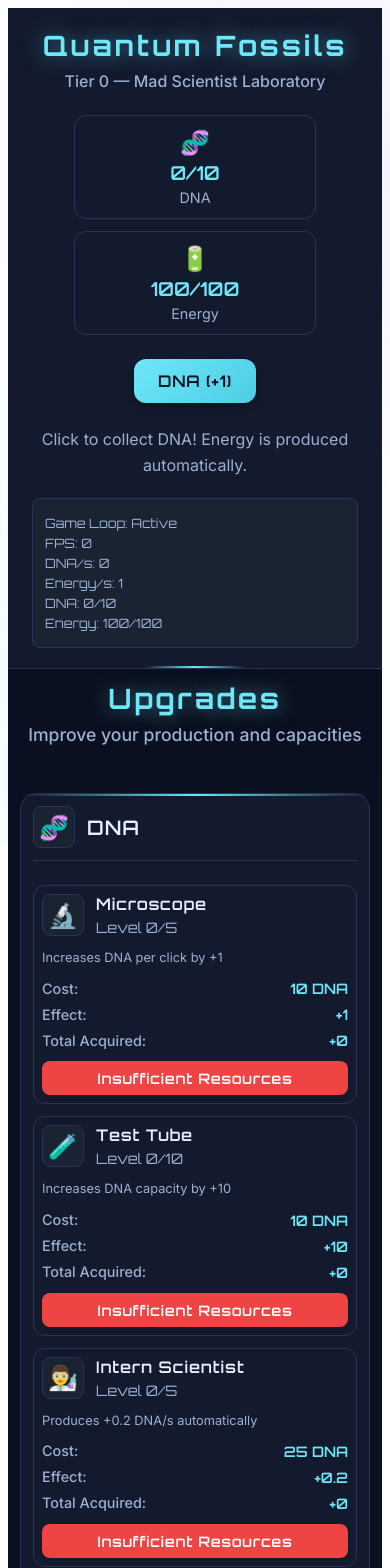
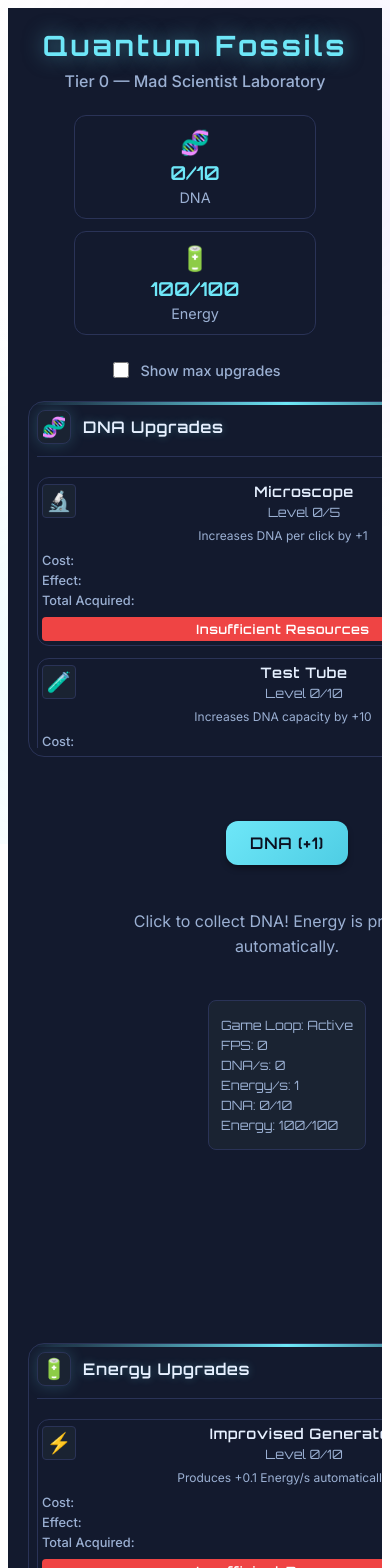
Before and after one commit to guilhermesmoreira/QuantumFossils, a React (Vite) app: page / in a window 390 px wide. Shown: the top 1568 px of the page. Built offline with nearby package versions, Linux system fonts and the light colour scheme; the HTML template or start-up script is replaced by a standard one.

Commit message:
tier0_0.1.1 - Bars on side

```diff
--- a/src/App.module.css
+++ b/src/App.module.css
@@ -153,14 +153,178 @@
   box-shadow: var(--shadow-md);
 }
 
+.upgradeFilter {
+  display: flex;
+  justify-content: center;
+  margin: var(--space-lg) 0;
+}
+
+.checkboxLabel {
+  display: flex;
+  align-items: center;
+  gap: var(--space-sm);
+  cursor: pointer;
+  font-size: 0.9rem;
+  color: var(--color-text-secondary);
+  transition: var(--transition-normal);
+}
+
+.checkboxLabel:hover {
+  color: var(--color-text-primary);
+}
+
+.checkbox {
+  width: 16px;
+  height: 16px;
+  accent-color: var(--color-primary);
+  cursor: pointer;
+}
+
+.checkboxText {
+  font-family: 'Inter', sans-serif;
+  font-weight: 500;
+}
+
+.mainContent {
+  display: grid;
+  grid-template-columns: 600px 1fr 600px;
+  gap: 0;
+  margin: var(--space-lg) 0;
+  max-width: 100%;
+  min-height: 50vh;
+}
+
+.leftColumn {
+  background: var(--color-bg-secondary);
+  border: 1px solid var(--color-border);
+  border-right: none;
+  border-radius: var(--radius-xl) 0 0 var(--radius-xl);
+  padding: var(--space-lg);
+  position: relative;
+  display: flex;
+  flex-direction: column;
+  max-height: 60vh;
+  min-width: 500px;
+  overflow: hidden;
+}
+
+.rightColumn {
+  background: var(--color-bg-secondary);
+  border: 1px solid var(--color-border);
+  border-left: none;
+  border-radius: 0 var(--radius-xl) var(--radius-xl) 0;
+  padding: var(--space-lg);
+  position: relative;
+  display: flex;
+  flex-direction: column;
+  max-height: 60vh;
+  min-width: 500px;
+  overflow: hidden;
+}
+
+.leftColumn::before {
+  content: '';
+  position: absolute;
+  top: 0;
+  left: 0;
+  right: 0;
+  height: 3px;
+  background: linear-gradient(90deg, transparent, var(--color-primary), transparent);
+  border-radius: var(--radius-xl) 0 0 0;
+}
+
+.rightColumn::before {
+  content: '';
+  position: absolute;
+  top: 0;
+  left: 0;
+  right: 0;
+  height: 3px;
+  background: linear-gradient(90deg, transparent, var(--color-primary), transparent);
+  border-radius: 0 var(--radius-xl) 0 0;
+}
+
+.columnHeader {
+  display: flex;
+  align-items: center;
+  gap: var(--space-md);
+  margin-bottom: var(--space-lg);
+  padding-bottom: var(--space-md);
+  border-bottom: 1px solid var(--color-border);
+  position: sticky;
+  top: 0;
+  background: var(--color-bg-secondary);
+  z-index: 10;
+}
+
+.columnIcon {
+  font-size: 2rem;
+  display: flex;
+  align-items: center;
+  justify-content: center;
+  width: 3rem;
+  height: 3rem;
+  background: var(--color-bg-tertiary);
+  border-radius: var(--radius-md);
+  border: 1px solid var(--color-border);
+  box-shadow: 0 0 15px rgba(110, 231, 248, 0.2);
+}
+
+.columnTitle {
+  font-family: 'Orbitron', monospace;
+  font-size: 1.25rem;
+  font-weight: 600;
+  color: var(--color-text-primary);
+  margin: 0;
+  letter-spacing: 0.05em;
+  text-shadow: 0 0 8px rgba(110, 231, 248, 0.3);
+}
+
+.upgradesList {
+  display: flex;
+  flex-direction: column;
+  gap: var(--space-md);
+  flex: 1;
+  overflow-y: auto;
+  overflow-x: hidden;
+  padding-right: var(--space-sm);
+  align-items: stretch;
+}
+
+.upgradesList::-webkit-scrollbar {
+  width: 4px;
+}
+
+.upgradesList::-webkit-scrollbar-track {
+  background: var(--color-bg-tertiary);
+  border-radius: 2px;
+}
+
+.upgradesList::-webkit-scrollbar-thumb {
+  background: var(--color-primary);
+  border-radius: 2px;
+  opacity: 0.6;
+}
+
+.upgradesList::-webkit-scrollbar-thumb:hover {
+  opacity: 0.8;
+}
+
+.centerContent {
+  display: flex;
+  flex-direction: column;
+  align-items: center;
+  justify-content: flex-start;
+  padding: var(--space-lg);
+  min-height: 60vh;
+}
+
 .description {
   text-align: center;
   color: var(--color-text-secondary);
   font-size: 1rem;
   margin: var(--space-lg) 0;
-  max-width: 600px;
-  margin-left: auto;
-  margin-right: auto;
+  max-width: 350px;
   line-height: 1.6;
 }
 
@@ -186,6 +350,20 @@
 }
 
 /* Responsividade */
+@media (max-width: 1600px) {
+  .mainContent {
+    grid-template-columns: 1fr;
+    gap: var(--space-lg);
+  }
+
+  .leftColumn,
+  .rightColumn {
+    max-height: 50vh;
+    border-radius: var(--radius-xl);
+    border: 1px solid var(--color-border);
+  }
+}
+
 @media (max-width: 768px) {
   .title {
     font-size: 2rem;
@@ -205,6 +383,22 @@
     padding: var(--space-md) var(--space-xl);
     font-size: 1rem;
   }
+
+  .leftColumn,
+  .rightColumn {
+    padding: var(--space-md);
+    max-height: 45vh;
+  }
+
+  .columnIcon {
+    font-size: 1.5rem;
+    width: 2.5rem;
+    height: 2.5rem;
+  }
+
+  .columnTitle {
+    font-size: 1.1rem;
+  }
 }
 
 @media (max-width: 480px) {
@@ -219,4 +413,20 @@
   .subtitle {
     font-size: 1rem;
   }
+
+  .leftColumn,
+  .rightColumn {
+    padding: var(--space-sm);
+    max-height: 40vh;
+  }
+
+  .columnIcon {
+    font-size: 1.25rem;
+    width: 2rem;
+    height: 2rem;
+  }
+
+  .columnTitle {
+    font-size: 1rem;
+  }
 }
--- a/src/App.tsx
+++ b/src/App.tsx
@@ -1,7 +1,8 @@
 import React from 'react'
-import { useResources, useClickPower, useGameActions, useCapacities, useProduction } from './app/store/hooks'
+import { useResources, useClickPower, useGameActions, useCapacities, useProduction, useUpgrades } from './app/store/hooks'
 import { useGameLoop } from './app/loop/useGameLoop'
-import { UpgradePanel } from './ui/components/UpgradePanel'
+import { UpgradeCard } from './ui/components/UpgradeCard'
+import { getUpgradesByCategory, UPGRADES } from './domain/content'
 import styles from './App.module.css'
 import './ui/theme.module.css'
 
@@ -10,7 +11,8 @@ function App() {
   const clickPower = useClickPower()
   const capacities = useCapacities()
   const production = useProduction()
-  const { clickDna, updateProduction } = useGameActions()
+  const upgrades = useUpgrades()
+  const { clickDna, updateProduction, buyUpgrade } = useGameActions()
 
   // Game loop para produção automática
   const gameLoopCallback = React.useCallback((deltaTime: number) => {
@@ -24,6 +26,29 @@ function App() {
     startLoop()
     return () => stopLoop()
   }, [startLoop, stopLoop])
+
+  const [showMaxUpgrades, setShowMaxUpgrades] = React.useState(false)
+
+  const handleBuyUpgrade = (upgradeId: string) => {
+    buyUpgrade(upgradeId)
+  }
+
+  const isUpgradeMaxed = (upgradeId: string) => {
+    const upgrade = upgrades[upgradeId]
+    const upgradeTemplate = UPGRADES[upgradeId as keyof typeof UPGRADES]
+    if (!upgrade || !upgradeTemplate) return false
+    return upgrade.level >= upgradeTemplate.maxLevel
+  }
+
+  const filterUpgrades = (upgradeTemplates: any[]) => {
+    return upgradeTemplates.filter(upgradeTemplate => {
+      const upgrade = upgrades[upgradeTemplate.id]
+      if (!upgrade) return true
+
+      const isMaxed = isUpgradeMaxed(upgradeTemplate.id)
+      return showMaxUpgrades || !isMaxed
+    })
+  }
 
   return (
     <div className={styles.app}>
@@ -44,6 +69,44 @@ function App() {
           </div>
         </div>
 
+        <div className={styles.upgradeFilter}>
+          <label className={styles.checkboxLabel}>
+            <input
+              type="checkbox"
+              checked={showMaxUpgrades}
+              onChange={(e) => setShowMaxUpgrades(e.target.checked)}
+              className={styles.checkbox}
+            />
+            <span className={styles.checkboxText}>Show max upgrades</span>
+          </label>
+        </div>
+
+        <div className={styles.mainContent}>
+          <div className={styles.leftColumn}>
+            <div className={styles.columnHeader}>
+              <span className={styles.columnIcon}>🧬</span>
+              <h2 className={styles.columnTitle}>DNA Upgrades</h2>
+            </div>
+            <div className={styles.upgradesList}>
+              {filterUpgrades(getUpgradesByCategory('dna')).map(upgradeTemplate => {
+                const upgrade = upgrades[upgradeTemplate.id]
+                if (!upgrade) return null
+
+                return (
+                  <UpgradeCard
+                    key={upgrade.id}
+                    upgrade={upgrade}
+                    currentDna={resources.dna}
+                    currentEnergy={resources.energy}
+                    onBuy={handleBuyUpgrade}
+                    gameState={{ resources, upgrades }}
+                  />
+                )
+              })}
+            </div>
+          </div>
+
+          <div className={styles.centerContent}>
             <div className={styles.card}>
               <button className={styles.actionButton} onClick={clickDna}>
                 DNA (+{clickPower.dnaPerClick})
@@ -62,9 +125,33 @@ function App() {
               <p>DNA: {Math.round(resources.dna * 10) / 10}/{capacities.dna}</p>
               <p>Energy: {Math.round(resources.energy * 10) / 10}/{capacities.energy}</p>
             </div>
+          </div>
+
+          <div className={styles.rightColumn}>
+            <div className={styles.columnHeader}>
+              <span className={styles.columnIcon}>🔋</span>
+              <h2 className={styles.columnTitle}>Energy Upgrades</h2>
+            </div>
+            <div className={styles.upgradesList}>
+              {filterUpgrades(getUpgradesByCategory('energy')).map(upgradeTemplate => {
+                const upgrade = upgrades[upgradeTemplate.id]
+                if (!upgrade) return null
+
+                return (
+                  <UpgradeCard
+                    key={upgrade.id}
+                    upgrade={upgrade}
+                    currentDna={resources.dna}
+                    currentEnergy={resources.energy}
+                    onBuy={handleBuyUpgrade}
+                    gameState={{ resources, upgrades }}
+                  />
+                )
+              })}
+            </div>
+          </div>
+        </div>
       </header>
-
-      <UpgradePanel />
     </div>
   )
 }
--- a/src/app/store/index.ts
+++ b/src/app/store/index.ts
@@ -44,6 +44,7 @@ const initialState: GameState = {
     TEST_TUBE: { ...UPGRADES.TEST_TUBE, level: 0 },
     INTERN_SCIENTIST: { ...UPGRADES.INTERN_SCIENTIST, level: 0 },
     PORTABLE_LAB: { ...UPGRADES.PORTABLE_LAB, level: 0 },
+    DNA_STORAGE: { ...UPGRADES.DNA_STORAGE, level: 0 },
     IMPROVISED_GENERATOR: { ...UPGRADES.IMPROVISED_GENERATOR, level: 0 },
     IMPROVISED_BATTERY: { ...UPGRADES.IMPROVISED_BATTERY, level: 0 },
     MICRO_PLASMA_REACTOR: { ...UPGRADES.MICRO_PLASMA_REACTOR, level: 0 }
--- a/src/domain/balance.ts
+++ b/src/domain/balance.ts
@@ -37,6 +37,15 @@ export const TIER_0_BALANCE = {
     effect: 1, // +1 DNA/s
     effectType: 'dnaPerSecond' as const,
     unlocked: false // Desbloqueado após ter 1 Estagiário
+  },
+
+  DNA_STORAGE: {
+    baseCost: 100,
+    costMultiplier: 1.15,
+    maxLevel: 10,
+    effect: 20, // +20 capacidade DNA
+    effectType: 'dnaCapacity' as const,
+    unlocked: true
   },
 
   // Upgrades de Energia
--- a/src/domain/content.ts
+++ b/src/domain/content.ts
@@ -43,6 +43,16 @@ export const UPGRADES = {
     category: 'dna',
     costType: 'dna' as const,
     ...TIER_0_BALANCE.PORTABLE_LAB
+  },
+
+  DNA_STORAGE: {
+    id: 'DNA_STORAGE',
+    name: 'DNA Storage',
+    description: 'Increases DNA capacity by +20',
+    icon: '📦',
+    category: 'dna',
+    costType: 'dna' as const,
+    ...TIER_0_BALANCE.DNA_STORAGE
   },
 
   // Energy Upgrades
--- a/src/ui/components/UpgradeCard.module.css
+++ b/src/ui/components/UpgradeCard.module.css
@@ -4,10 +4,14 @@
   background: var(--color-bg-secondary);
   border: 1px solid var(--color-border);
   border-radius: var(--radius-lg);
-  padding: var(--space-md);
+  padding: var(--space-sm);
   transition: var(--transition-normal);
   position: relative;
   overflow: hidden;
+  width: 100%;
+  max-width: 100%;
+  box-sizing: border-box;
+  flex-shrink: 0;
 }
 
 .upgradeCard:hover {
@@ -29,19 +33,19 @@
 .header {
   display: flex;
   align-items: center;
-  gap: var(--space-md);
-  margin-bottom: var(--space-md);
+  gap: var(--space-sm);
+  margin-bottom: var(--space-sm);
 }
 
 .icon {
-  font-size: 2rem;
+  font-size: 1.5rem;
   display: flex;
   align-items: center;
   justify-content: center;
-  width: 3rem;
-  height: 3rem;
+  width: 2.5rem;
+  height: 2.5rem;
   background: var(--color-bg-tertiary);
-  border-radius: var(--radius-md);
+  border-radius: var(--radius-sm);
   border: 1px solid var(--color-border);
 }
 
@@ -51,7 +55,7 @@
 
 .title {
   font-family: 'Orbitron', monospace;
-  font-size: 1.1rem;
+  font-size: 1rem;
   font-weight: 600;
   color: var(--color-text-primary);
   margin: 0 0 var(--space-xs) 0;
@@ -59,7 +63,7 @@
 }
 
 .level {
-  font-size: 0.9rem;
+  font-size: 0.8rem;
   color: var(--color-text-secondary);
   margin: 0;
   font-family: 'Orbitron', monospace;
@@ -67,23 +71,23 @@
 
 .description {
   color: var(--color-text-secondary);
-  font-size: 0.9rem;
-  line-height: 1.5;
-  margin: 0 0 var(--space-md) 0;
+  font-size: 0.8rem;
+  line-height: 1.4;
+  margin: 0 0 var(--space-sm) 0;
 }
 
 .stats {
   display: flex;
   flex-direction: column;
-  gap: var(--space-sm);
-  margin-bottom: var(--space-md);
+  gap: var(--space-xs);
+  margin-bottom: var(--space-sm);
 }
 
 .stat {
   display: flex;
   justify-content: space-between;
   align-items: center;
-  font-size: 0.9rem;
+  font-size: 0.8rem;
 }
 
 .statLabel {
@@ -102,9 +106,9 @@
   width: 100%;
   background: linear-gradient(135deg, var(--color-primary), var(--color-primary-hover));
   border: none;
-  border-radius: var(--radius-md);
-  padding: var(--space-sm) var(--space-md);
-  font-size: 0.9rem;
+  border-radius: var(--radius-sm);
+  padding: var(--space-xs) var(--space-sm);
+  font-size: 0.8rem;
   font-weight: 600;
   color: var(--color-bg-primary);
   cursor: pointer;
@@ -126,9 +130,9 @@
   width: 100%;
   background: var(--color-bg-tertiary);
   border: 1px solid var(--color-border);
-  border-radius: var(--radius-md);
-  padding: var(--space-sm) var(--space-md);
-  font-size: 0.9rem;
+  border-radius: var(--radius-sm);
+  padding: var(--space-xs) var(--space-sm);
+  font-size: 0.8rem;
   font-weight: 600;
   color: var(--color-text-muted);
   cursor: not-allowed;
@@ -140,9 +144,9 @@
   width: 100%;
   background: var(--color-success);
   border: none;
-  border-radius: var(--radius-md);
-  padding: var(--space-sm) var(--space-md);
-  font-size: 0.9rem;
+  border-radius: var(--radius-sm);
+  padding: var(--space-xs) var(--space-sm);
+  font-size: 0.8rem;
   font-weight: 600;
   color: white;
   cursor: not-allowed;
@@ -154,9 +158,9 @@
   width: 100%;
   background: var(--color-error);
   border: none;
-  border-radius: var(--radius-md);
-  padding: var(--space-sm) var(--space-md);
-  font-size: 0.9rem;
+  border-radius: var(--radius-sm);
+  padding: var(--space-xs) var(--space-sm);
+  font-size: 0.8rem;
   font-weight: 600;
   color: white;
   cursor: not-allowed;
@@ -167,20 +171,21 @@
 /* Responsividade */
 @media (max-width: 768px) {
   .upgradeCard {
-    padding: var(--space-sm);
+    padding: var(--space-xs);
+    min-width: 200px;
   }
 
   .icon {
-    font-size: 1.5rem;
-    width: 2.5rem;
-    height: 2.5rem;
+    font-size: 1.25rem;
+    width: 2rem;
+    height: 2rem;
   }
 
   .title {
-    font-size: 1rem;
+    font-size: 0.9rem;
   }
 
   .description {
-    font-size: 0.8rem;
+    font-size: 0.75rem;
   }
 }
--- a/src/ui/components/UpgradePanel.module.css
+++ b/src/ui/components/UpgradePanel.module.css
@@ -29,70 +29,112 @@
   font-weight: 500;
 }
 
-.categories {
-  display: flex;
-  flex-direction: column;
+.columnsContainer {
+  display: grid;
+  grid-template-columns: 1fr 1fr;
   gap: var(--space-2xl);
-  max-width: 1200px;
+  max-width: 1400px;
   margin: 0 auto;
+  min-height: 60vh;
 }
 
-.category {
+.column {
   background: var(--color-bg-secondary);
   border: 1px solid var(--color-border);
   border-radius: var(--radius-xl);
   padding: var(--space-xl);
   position: relative;
+  display: flex;
+  flex-direction: column;
 }
 
-.category::before {
+.column::before {
   content: '';
   position: absolute;
   top: 0;
   left: 0;
   right: 0;
-  height: 2px;
+  height: 3px;
   background: linear-gradient(90deg, transparent, var(--color-primary), transparent);
   border-radius: var(--radius-xl) var(--radius-xl) 0 0;
 }
 
-.categoryHeader {
+.columnHeader {
   display: flex;
   align-items: center;
   gap: var(--space-md);
   margin-bottom: var(--space-xl);
   padding-bottom: var(--space-md);
   border-bottom: 1px solid var(--color-border);
+  position: sticky;
+  top: 0;
+  background: var(--color-bg-secondary);
+  z-index: 10;
 }
 
-.categoryIcon {
-  font-size: 2rem;
+.columnIcon {
+  font-size: 2.5rem;
   display: flex;
   align-items: center;
   justify-content: center;
-  width: 3rem;
-  height: 3rem;
+  width: 4rem;
+  height: 4rem;
   background: var(--color-bg-tertiary);
-  border-radius: var(--radius-md);
+  border-radius: var(--radius-lg);
   border: 1px solid var(--color-border);
+  box-shadow: 0 0 20px rgba(110, 231, 248, 0.2);
 }
 
-.categoryTitle {
+.columnTitle {
   font-family: 'Orbitron', monospace;
-  font-size: 1.5rem;
-  font-weight: 600;
+  font-size: 1.75rem;
+  font-weight: 700;
   color: var(--color-text-primary);
   margin: 0;
   letter-spacing: 0.05em;
+  text-shadow: 0 0 10px rgba(110, 231, 248, 0.3);
 }
 
-.upgradesGrid {
-  display: grid;
-  grid-template-columns: repeat(auto-fit, minmax(300px, 1fr));
+.upgradesList {
+  display: flex;
+  flex-direction: column;
   gap: var(--space-lg);
+  flex: 1;
+  overflow-y: auto;
+  padding-right: var(--space-sm);
+}
+
+.upgradesList::-webkit-scrollbar {
+  width: 6px;
+}
+
+.upgradesList::-webkit-scrollbar-track {
+  background: var(--color-bg-tertiary);
+  border-radius: 3px;
+}
+
+.upgradesList::-webkit-scrollbar-thumb {
+  background: var(--color-primary);
+  border-radius: 3px;
+  opacity: 0.6;
+}
+
+.upgradesList::-webkit-scrollbar-thumb:hover {
+  opacity: 0.8;
 }
 
 /* Responsividade */
+@media (max-width: 1024px) {
+  .columnsContainer {
+    grid-template-columns: 1fr;
+    gap: var(--space-xl);
+  }
+
+  .column {
+    min-height: 40vh;
+  }
+}
+
 @media (max-width: 768px) {
   .upgradePanel {
     padding: var(--space-lg);
@@ -102,23 +144,18 @@
     font-size: 2rem;
   }
 
-  .category {
+  .column {
     padding: var(--space-lg);
   }
 
-  .upgradesGrid {
-    grid-template-columns: 1fr;
-    gap: var(--space-md);
+  .columnIcon {
+    font-size: 2rem;
+    width: 3rem;
+    height: 3rem;
   }
 
-  .categoryIcon {
+  .columnTitle {
     font-size: 1.5rem;
-    width: 2.5rem;
-    height: 2.5rem;
-  }
-
-  .categoryTitle {
-    font-size: 1.25rem;
   }
 }
 
@@ -131,7 +168,17 @@
     font-size: 1.75rem;
   }
 
-  .category {
+  .column {
     padding: var(--space-md);
   }
+
+  .columnIcon {
+    font-size: 1.75rem;
+    width: 2.5rem;
+    height: 2.5rem;
+  }
+
+  .columnTitle {
+    font-size: 1.25rem;
+  }
 }
--- a/src/ui/components/UpgradePanel.tsx
+++ b/src/ui/components/UpgradePanel.tsx
@@ -3,7 +3,7 @@
 
 import React from 'react'
 import { UpgradeCard } from './UpgradeCard'
-import { UPGRADE_CATEGORIES, getUpgradesByCategory } from '../../domain/content'
+import { getUpgradesByCategory } from '../../domain/content'
 import { useResources, useUpgrades, useGameActions } from '../../app/store/hooks'
 import styles from './UpgradePanel.module.css'
 
@@ -16,19 +16,22 @@ export const UpgradePanel: React.FC = () => {
     buyUpgrade(upgradeId)
   }
 
-  const renderUpgradeCategory = (category: string) => {
-    const categoryUpgrades = getUpgradesByCategory(category)
-    const categoryInfo = UPGRADE_CATEGORIES[category as keyof typeof UPGRADE_CATEGORIES]
 
   return (
-      <div key={category} className={styles.category}>
-        <div className={styles.categoryHeader}>
-          <span className={styles.categoryIcon}>{categoryInfo.icon}</span>
-          <h2 className={styles.categoryTitle}>{categoryInfo.name}</h2>
+    <div className={styles.upgradePanel}>
+      <div className={styles.header}>
+        <h1 className={styles.title}>Upgrades</h1>
+        <p className={styles.subtitle}>Improve your production and capacities</p>
       </div>
 
-        <div className={styles.upgradesGrid}>
-          {categoryUpgrades.map(upgradeTemplate => {
+      <div className={styles.columnsContainer}>
+        <div className={styles.column}>
+          <div className={styles.columnHeader}>
+            <span className={styles.columnIcon}>🧬</span>
+            <h2 className={styles.columnTitle}>DNA Upgrades</h2>
+          </div>
+          <div className={styles.upgradesList}>
+            {getUpgradesByCategory('dna').map(upgradeTemplate => {
               const upgrade = upgrades[upgradeTemplate.id]
               if (!upgrade) return null
 
@@ -45,18 +48,30 @@ export const UpgradePanel: React.FC = () => {
             })}
           </div>
         </div>
-    )
-  }
+
+        <div className={styles.column}>
+          <div className={styles.columnHeader}>
+            <span className={styles.columnIcon}>🔋</span>
+            <h2 className={styles.columnTitle}>Energy Upgrades</h2>
+          </div>
+          <div className={styles.upgradesList}>
+            {getUpgradesByCategory('energy').map(upgradeTemplate => {
+              const upgrade = upgrades[upgradeTemplate.id]
+              if (!upgrade) return null
 
               return (
-    <div className={styles.upgradePanel}>
-      <div className={styles.header}>
-        <h1 className={styles.title}>Upgrades</h1>
-        <p className={styles.subtitle}>Improve your production and capacities</p>
+                <UpgradeCard
+                  key={upgrade.id}
+                  upgrade={upgrade}
+                  currentDna={resources.dna}
+                  currentEnergy={resources.energy}
+                  onBuy={handleBuyUpgrade}
+                  gameState={{ resources, upgrades }}
+                />
+              )
+            })}
           </div>
-
-      <div className={styles.categories}>
-        {Object.keys(UPGRADE_CATEGORIES).map(renderUpgradeCategory)}
+        </div>
       </div>
     </div>
   )
```
Lines whose indentation alone changed are shown as unchanged.
